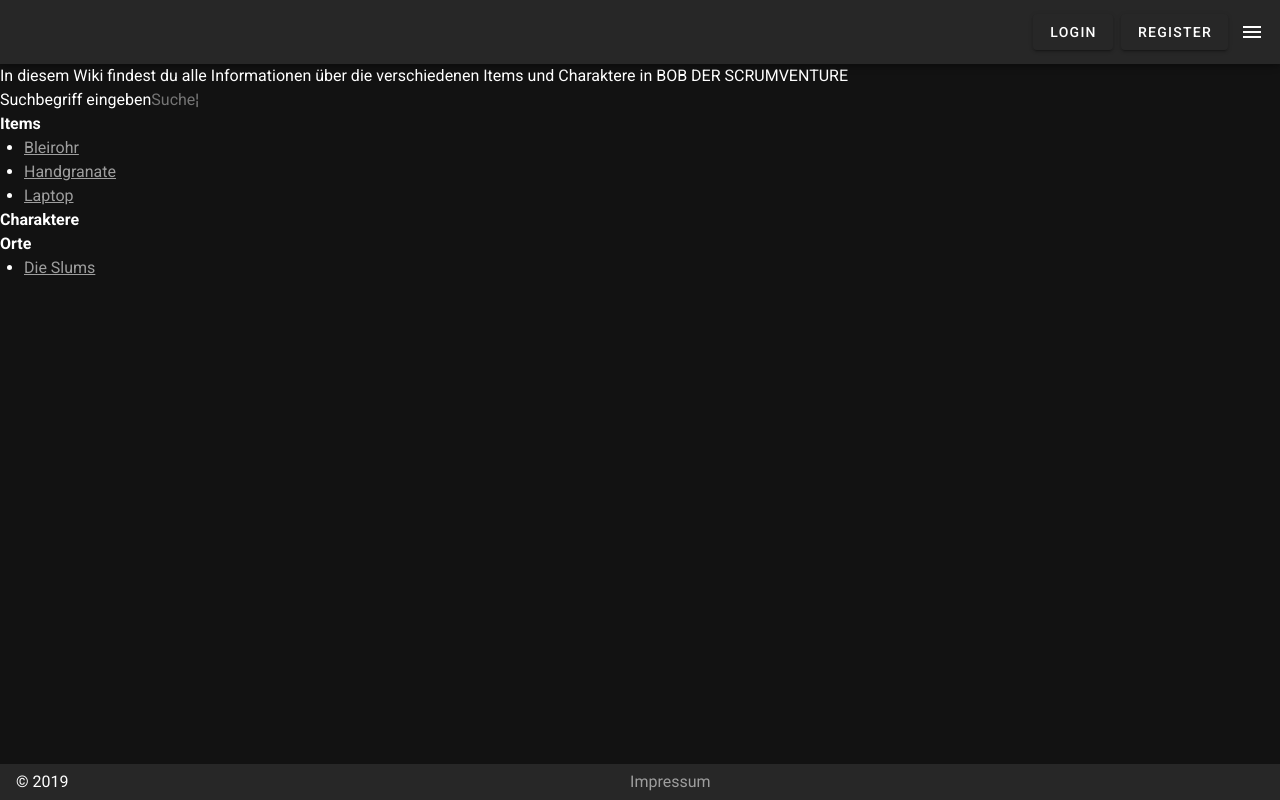
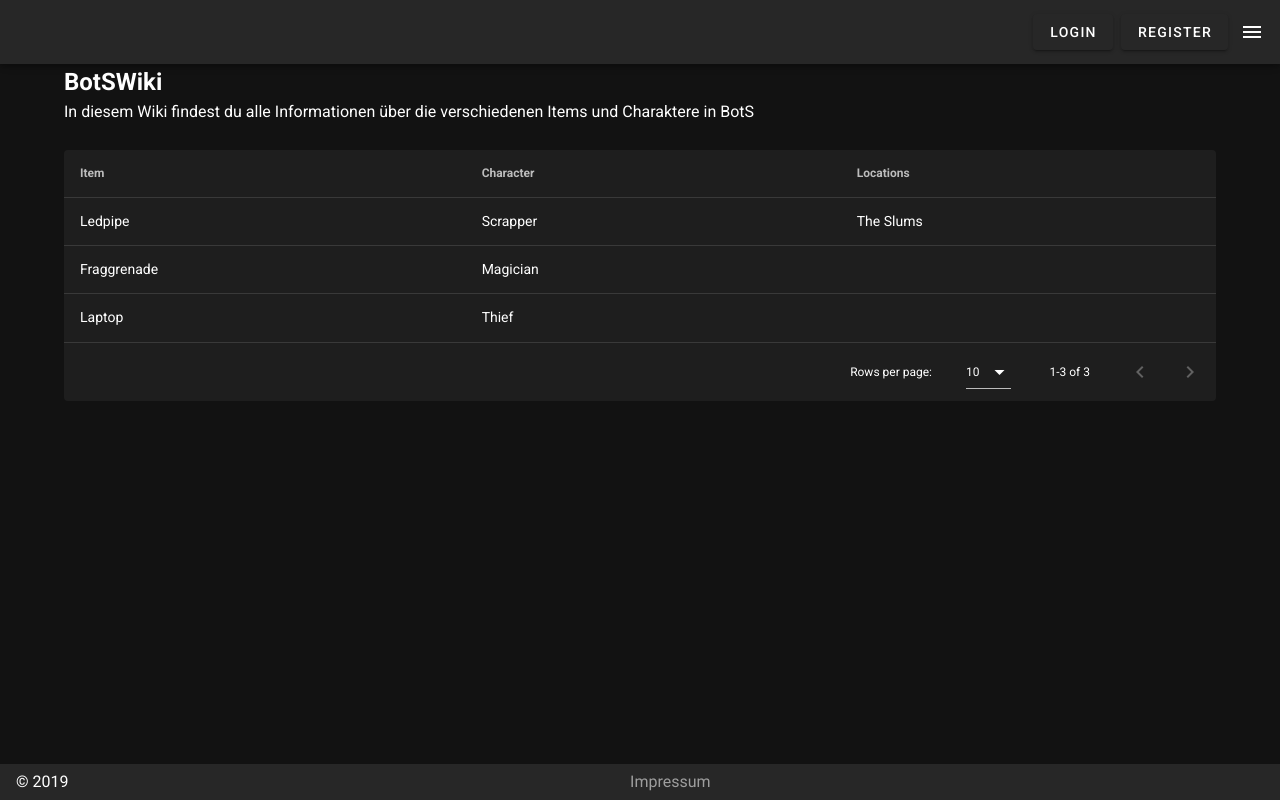
Before and after one commit to hfu-gis/Delta, a Vue app: page /Wiki in a window 1280 px wide. Built offline with nearby package versions, Linux system fonts and the light colour scheme.

Commit message:
Wiki designed und in Sidebar eingefügt Verlinkungen von Pfaden auf Namen korrigiert

```diff
--- a/src/App.vue
+++ b/src/App.vue
@@ -20,8 +20,8 @@
       <v-toolbar-title><v-img height="60px" width="80px" src="./assets/BotsLogo.png"></v-img></v-toolbar-title>
       </router-link>
       <v-spacer/>
-      <v-btn class="mr-2" to="/Login">Login</v-btn>
-      <v-btn to="/Registration"> Register </v-btn>
+      <v-btn class="mr-2" to="Login">Login</v-btn>
+      <v-btn to="Registration"> Register </v-btn>
       <v-app-bar-nav-icon @click.stop="drawer = !drawer" />
     </v-app-bar>
 
@@ -49,13 +49,14 @@
     data: () => ({
       drawer: false,
       items: [
-        { title: "Profil", to: "/Profil" , icon: 'mdi-account-details'},
-        { title: "Play", to: "/Game" , icon: 'mdi-run'},
-        { title: "FAQ", to: "/Faq" , icon: 'mdi-help'},
-        { title: "About", to: "/About", icon: 'mdi-gamepad-left' },
-        { title: "Scoreboard", to: "/Scoreboard", icon: 'mdi-trophy'},
-        { title: "Player Directory", to: "/Playerdirectory", icon: 'mdi-table'},
-        { title: "Terms & Conditions", to: "/Privacy", icon: 'mdi-incognito' },
+        { title: "Profil", to: "Profil" , icon: 'mdi-account-details'},
+        { title: "Play", to: "Game" , icon: 'mdi-run'},
+        { title: "FAQ", to: "Faq" , icon: 'mdi-help'},
+        { title: "About", to: "About", icon: 'mdi-gamepad-left' },
+        { title: "Scoreboard", to: "Scoreboard", icon: 'mdi-trophy'},
+        { title: "Player Directory", to: "Playerdirectory", icon: 'mdi-table'},
+        { title: "Terms & Conditions", to: "Privacy", icon: 'mdi-incognito' },
+        {title:"Wiki", to:"Wiki", icon:'book-search' },
       ]
     }
     ),
--- a/src/views/BlancoItem.vue
+++ b/src/views/BlancoItem.vue
@@ -1,29 +1,38 @@
 <template>
   <div>
-    <header><h3>Item</h3></header>
     <main>
       <article>
-        <table border="3">
-          <tr>
-            <td>Item</td>
-            <td>Description</td>
-            <td>Location</td>
-          </tr>
-          <tr>
-            <td>name</td>
-            <td>was</td>
-            <td>wo</td>
-          </tr>
-        </table>
+        <section class="überschrift">
+          <h1>Item</h1>
+        </section>
+        <section class="beschreibung">
+
+        </section>
+        <section class="location">
+
+        </section>
       </article>
     </main>
   </div>
 </template>
 
 <script>
-export default {
-  name: "BlancoItem"
-};
+  export default {
+    name: "BlancoItem"
+  };
 </script>
 
-<style scoped></style>
+<style scoped>
+  .überschrift{
+    margin-left: 5%;
+  }
+  .beschreibung{
+    margin-top: 2%;
+    margin-left: 5%;
+
+  }
+  .location{
+    margin-top: 2%;
+    margin-left: 5%;
+  }
+</style>
--- a/src/views/HandgrenadeItem.vue
+++ b/src/views/HandgrenadeItem.vue
@@ -1,27 +1,21 @@
 <template>
   <div>
-    <header><h3>Handgranate</h3></header>
     <main>
       <article>
-        <table border="3">
-          <tr>
-            <td>Item</td>
-            <td>Description</td>
-            <td>Location</td>
-          </tr>
-          <tr>
-            <td>Handgranate</td>
-            <td>
+        <section class="überschrift">
+          <h1>Fraggrenade</h1>
+        </section>
+        <section class="beschreibung">
           Eine fortschrittliche Splittergranate,deren Splitter ihre Ziele
           verfolgen und einen Treffer somit garantieren. Kein Gegenstand den
           man in den Slums finden könnte wurde vermutlich einem Aufseher
           abgenommen, vermutlich nicht ohne Gewalt. Zieht man den Splint und
           wirft sie auf einen Gegner verursacht sie hohen Schaden. Sollte
           mit Bedacht genutzt werden!
-            </td>
-            <td>Dropped von Aufsehern</td>
-          </tr>
-        </table>
+        </section>
+        <section class="location">
+          Dropped von Aufsehern
+        </section>
       </article>
     </main>
   </div>
@@ -29,8 +23,21 @@
 
 <script>
   export default {
-  name: "Handgranate"
+    name: "BlancoItem"
   };
 </script>
 
-<style scoped></style>
+<style scoped>
+  .überschrift{
+    margin-left: 5%;
+  }
+  .beschreibung{
+    margin-top: 2%;
+    margin-left: 5%;
+
+  }
+  .location{
+    margin-top: 2%;
+    margin-left: 5%;
+  }
+</style>
--- a/src/views/LaptopItem.vue
+++ b/src/views/LaptopItem.vue
@@ -1,17 +1,11 @@
 <template>
   <div>
-    <header><h3>Laptop</h3></header>
     <main>
       <article>
-        <table border="3">
-          <tr>
-            <td>Item</td>
-            <td>Description</td>
-            <td>Location</td>
-          </tr>
-          <tr>
-            <td>Laptop</td>
-            <td>
+        <section class="überschrift">
+          <h1>Laptop</h1>
+        </section>
+        <section class="beschreibung">
           Standardwaffe des Hackers.Ein vorsinnflutlicher Laptop bestimmt
           schon seit Jahren veraltet und einfach in die Slums geworfen.
           Trotz seines schäbigen Aussehens kann er in fähigen Händen immer
@@ -19,13 +13,12 @@
           manchmal aus ihm heraus schießen können zwar sehr effektiv im
           Kampf gegen Androiden sein aber auch den Nutzer unter Umsänden
           selbst verletzen!
-            </td>
-            <td>
+
+        </section>
+        <section class="location">
           Standardwaffe des Hacker. Dies ist die Waffe mit der, der Hacker
           erwacht.
-            </td>
-          </tr>
-        </table>
+        </section>
       </article>
     </main>
   </div>
@@ -33,8 +26,21 @@
 
 <script>
   export default {
-  name: "LaptopItem"
+    name: "BlancoItem"
   };
 </script>
 
-<style scoped></style>
+<style scoped>
+  .überschrift{
+    margin-left: 5%;
+  }
+  .beschreibung{
+    margin-top: 2%;
+    margin-left: 5%;
+
+  }
+  .location{
+    margin-top: 2%;
+    margin-left: 5%;
+  }
+</style>
--- a/src/views/LedpipeItem.vue
+++ b/src/views/LedpipeItem.vue
@@ -2,30 +2,21 @@
   <div>
     <main>
       <article>
-        <table border="3">
-          <tr>
-            <td>Item</td>
-            <td>Beschreibung</td>
-            <td>Location</td>
-          </tr>
-          <tr>
-            <td>
-              Bleirohr<!--Vielleicht könnten wir hier noch ein Bild einfügen ist bisher nur eine Testseite wegen des Wikis-->
-            </td>
-            <td>
+        <section class="überschrift">
+            <h1>Ledpipe</h1>
+         </section>
+           <section class="beschreibung">
               Ein gewöhnliches Bleirohr wie man es in den Slums an fast Jeder
               Ecke finden dürfte, da die Slums nur sehr selten gewartet werden
               und sich Niemand um die Slumbewohner kümmert. Es scheint keinen
               allzu stabilen Eindruck zu machen und sollte dich eher schlecht
               als recht beim kämpfen unterstützen. Es ist nunmal ein
               gewöhnliches Bleirohr was hast du erwartet?
-            </td>
-            <td>
+           </section>
+           <section class="location">
               Standardwaffe des <b>Nahkämpfers</b>. Dies ist die Waffe mit der,
               der <b>Nahkämpfer</b> erwacht.
-            </td>
-          </tr>
-        </table>
+           </section>
       </article>
     </main>
   </div>
@@ -37,4 +28,17 @@ export default {
 };
 </script>
 
-<style scoped></style>
+<style scoped>
+.überschrift{
+  margin-left: 5%;
+}
+  .beschreibung{
+    margin-top: 2%;
+    margin-left: 5%;
+
+  }
+  .location{
+    margin-top: 2%;
+    margin-left: 5%;
+  }
+</style>
--- a/src/views/TheSlums.vue
+++ b/src/views/TheSlums.vue
@@ -1,9 +1,9 @@
 <template>
   <div>
-    <header><h2>Die Slums</h2></header>
+    <header><h2 class = "überschrift">Die Slums</h2></header>
     <main>
       <article>
-        <p>
+        <p class="absatz">
           Die Slums sind die unteren Regionen der Mega-Citys sie reichen maximal
           bis zu den Etagen 20-25 hier sammeln sich die sogenannten "Nutzlosen"
           die für die Gesellschaft der Reichen und Politiker keinen Wert haben
@@ -13,7 +13,7 @@
           geboren werden wissen dass sie quasi keine Chance auf Bildung oder ein
           besseres Leben haben.
         </p>
-        <p>
+        <p class="absatz">
           Es kursieren zwar immer wieder gerüchte darüber dass es einige doch
           Geschafft haben sollen die unteren Ebenen hinter sich zu lassen und
           ein einigermaßen respektables Leben in den Ebenen 26-30 zu führen,
@@ -32,4 +32,14 @@ export default {
 };
 </script>
 
-<style scoped></style>
+<style scoped>
+
+  .überschrift{
+    margin-left: 5%;
+  }
+  .absatz{
+    margin-top: 2%;
+    margin-left: 5%;
+
+  }
+</style>
--- a/src/views/Wiki.vue
+++ b/src/views/Wiki.vue
@@ -1,37 +1,75 @@
 <template>
   <div>
     <main>
-      <article>
+      <section class="überschrift">
+      <header>
+        <h1>BotSWiki</h1>
+      </header>
+      </section>
+      <section class="überschrift">
         In diesem Wiki findest du alle Informationen über die verschiedenen
-        Items und Charaktere in BOB DER SCRUMVENTURE
-      </article>
-      <article>
-        <div for="suche">
-          <label class="suche">Suchbegriff eingeben</label>
-          <input type="search" id="suche" placeholder="Suche¦" />
-        </div>
-      </article>
-      <header><h4>Items</h4></header>
-      <!--Nach Alphabet bitte einsortieren! Charaktere bekommen eine eigene Liste-->
-      <ul>
-        <li><a href="Bob_Bleirohr.html">Bleirohr</a></li>
-        <li><a href="Handgranate.html">Handgranate</a></li>
-        <li><a href="Laptop_Item.html">Laptop</a></li>
-      </ul>
-      <header><h4>Charaktere</h4></header>
-      <ul></ul>
-      <header><h4>Orte</h4></header>
-      <ul>
-        <li><a href="Die_Slums_Ort.html">Die Slums</a></li>
-      </ul>
+        Items und Charaktere in BotS
+      </section>
+      <section class="table" >
+        <v-data-table
+        :headers="Item"
+        :items="input"
+        :sort-by="input"
+        :sort-desc="[false,true]">
+
+        </v-data-table>
+
+      </section>
     </main>
   </div>
 </template>
 
 <script>
+
 export default {
-  name: "Wiki"
+  name: "Wiki",
+  data(){
+    return{
+      Item:[
+        {
+          text:"Item",
+          alligne:"left",
+          sortable:"false",
+          value:"item",
+        },
+        {text:"Character", value:"character"},
+        {text:"Locations", value:"location"},
+      ],
+      input:[
+        {
+          item: "Ledpipe",
+        character: "Scrapper",
+        location: "The Slums",
+        },
+        {
+          item: "Fraggrenade",
+          character:"Magician",
+
+        },
+        {
+          item:"Laptop",
+          character:"Thief",
+        },
+      ]
+    }
+  }
 };
 </script>
 
-<style scoped></style>
+<style scoped>
+.überschrift{
+  margin-left: 5% ;
+
+}
+  .table{
+    margin-top: 2%;
+    width: 90%;
+    margin-left: 5%;
+  }
+
+</style>
```
Lines whose indentation alone changed are shown as unchanged.
